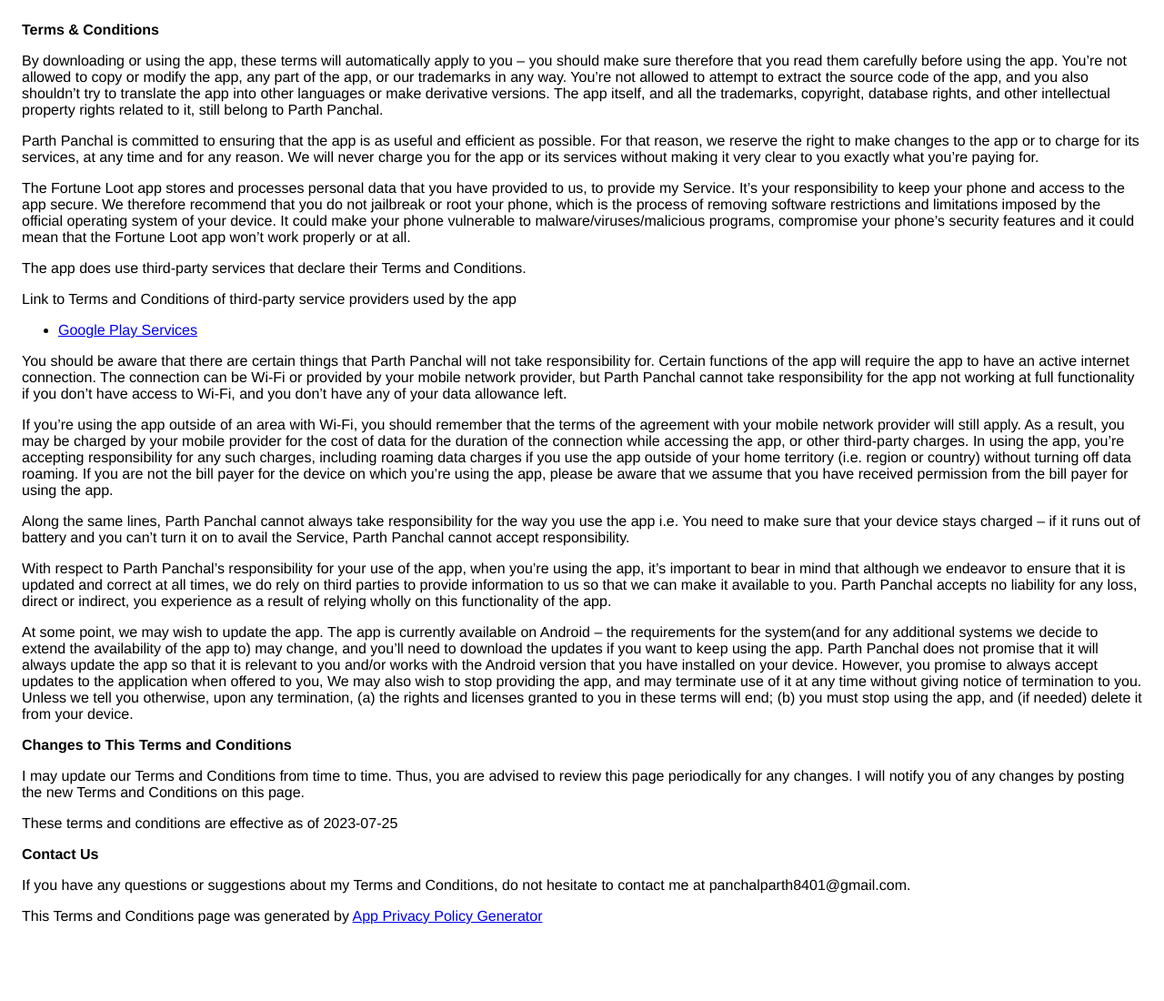
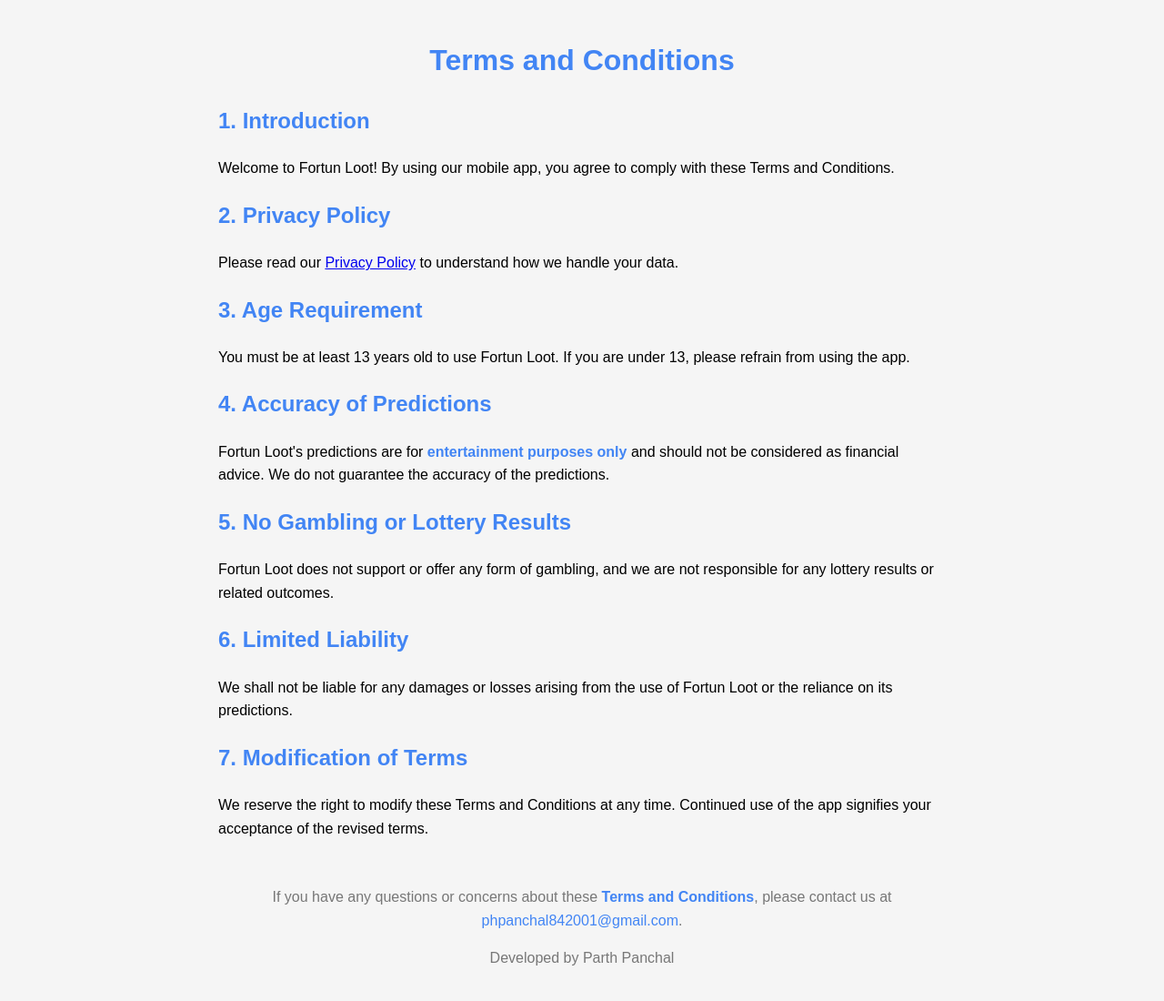
Before and after one commit to hitchhicker007/hh-portfolio, a plain HTML site: page loot/fortune-loot-terms-conditions.html in a window 1280 px wide. Shown: the whole page at 91% size. Before the commit the page ends 1056 px from the top, so only its background shows below. Drawn offline with Linux system fonts and the light colour scheme.

Commit message:
Update fortune-loot-terms-conditions.html

```diff
--- a/loot/fortune-loot-terms-conditions.html
+++ b/loot/fortune-loot-terms-conditions.html
@@ -1,113 +1,63 @@
 <!DOCTYPE html>
 <html>
 <head>
-      <meta charset='utf-8'>
-      <meta name='viewport' content='width=device-width'>
-      <title>Terms &amp; Conditions</title>
-      <style> body { font-family: 'Helvetica Neue', Helvetica, Arial, sans-serif; padding:1em; } </style>
+  <title>Fortun Loot - Terms and Conditions</title>
+  <style>
+    body {
+      font-family: Arial, sans-serif;
+      line-height: 1.6;
+      max-width: 800px;
+      margin: 0 auto;
+      padding: 20px;
+      background-color: #f5f5f5;
+    }
+    h1 {
+      text-align: center;
+      color: #4285F4;
+    }
+    h2 {
+      color: #4285F4;
+    }
+    p {
+      margin-bottom: 15px;
+    }
+    footer {
+      margin-top: 50px;
+      text-align: center;
+      color: #777;
+    }
+    footer a {
+      color: #4285F4;
+      text-decoration: none;
+    }
+    footer a:hover {
+      text-decoration: underline;
+    }
+    .highlight {
+      color: #4285F4;
+      font-weight: bold;
+    }
+  </style>
 </head>
 <body>
-    <strong>Terms &amp; Conditions</strong> <p>
-                  By downloading or using the app, these terms will
-                  automatically apply to you – you should make sure therefore
-                  that you read them carefully before using the app. You’re not
-                  allowed to copy or modify the app, any part of the app, or
-                  our trademarks in any way. You’re not allowed to attempt to
-                  extract the source code of the app, and you also shouldn’t try
-                  to translate the app into other languages or make derivative
-                  versions. The app itself, and all the trademarks, copyright,
-                  database rights, and other intellectual property rights related
-                  to it, still belong to Parth Panchal.
-                </p> <p>
-                  Parth Panchal is committed to ensuring that the app is
-                  as useful and efficient as possible. For that reason, we
-                  reserve the right to make changes to the app or to charge for
-                  its services, at any time and for any reason. We will never
-                  charge you for the app or its services without making it very
-                  clear to you exactly what you’re paying for.
-                </p> <p>
-                  The Fortune Loot app stores and processes personal data that
-                  you have provided to us, to provide my
-                  Service. It’s your responsibility to keep your phone and
-                  access to the app secure. We therefore recommend that you do
-                  not jailbreak or root your phone, which is the process of
-                  removing software restrictions and limitations imposed by the
-                  official operating system of your device. It could make your
-                  phone vulnerable to malware/viruses/malicious programs,
-                  compromise your phone’s security features and it could mean
-                  that the Fortune Loot app won’t work properly or at all.
-                </p> <div><p>
-                    The app does use third-party services that declare their
-                    Terms and Conditions.
-                  </p> <p>
-                    Link to Terms and Conditions of third-party service
-                    providers used by the app
-                  </p> <ul><li><a href="https://policies.google.com/terms" target="_blank" rel="noopener noreferrer">Google Play Services</a></li><!----><!----><!----><!----><!----><!----><!----><!----><!----><!----><!----><!----><!----><!----><!----><!----><!----><!----><!----><!----><!----><!----><!----><!----><!----><!----><!----></ul></div> <p>
-                  You should be aware that there are certain things that
-                  Parth Panchal will not take responsibility for. Certain
-                  functions of the app will require the app to have an active
-                  internet connection. The connection can be Wi-Fi or provided
-                  by your mobile network provider, but Parth Panchal
-                  cannot take responsibility for the app not working at full
-                  functionality if you don’t have access to Wi-Fi, and you don’t
-                  have any of your data allowance left.
-                </p> <p></p> <p>
-                  If you’re using the app outside of an area with Wi-Fi, you
-                  should remember that the terms of the agreement with your
-                  mobile network provider will still apply. As a result, you may
-                  be charged by your mobile provider for the cost of data for
-                  the duration of the connection while accessing the app, or
-                  other third-party charges. In using the app, you’re accepting
-                  responsibility for any such charges, including roaming data
-                  charges if you use the app outside of your home territory
-                  (i.e. region or country) without turning off data roaming. If
-                  you are not the bill payer for the device on which you’re
-                  using the app, please be aware that we assume that you have
-                  received permission from the bill payer for using the app.
-                </p> <p>
-                  Along the same lines, Parth Panchal cannot always take
-                  responsibility for the way you use the app i.e. You need to
-                  make sure that your device stays charged – if it runs out of
-                  battery and you can’t turn it on to avail the Service,
-                  Parth Panchal cannot accept responsibility.
-                </p> <p>
-                  With respect to Parth Panchal’s responsibility for your
-                  use of the app, when you’re using the app, it’s important to
-                  bear in mind that although we endeavor to ensure that it is
-                  updated and correct at all times, we do rely on third parties
-                  to provide information to us so that we can make it available
-                  to you. Parth Panchal accepts no liability for any
-                  loss, direct or indirect, you experience as a result of
-                  relying wholly on this functionality of the app.
-                </p> <p>
-                  At some point, we may wish to update the app. The app is
-                  currently available on Android – the requirements for the
-                  system(and for any additional systems we
-                  decide to extend the availability of the app to) may change,
-                  and you’ll need to download the updates if you want to keep
-                  using the app. Parth Panchal does not promise that it
-                  will always update the app so that it is relevant to you
-                  and/or works with the Android version that you have
-                  installed on your device. However, you promise to always
-                  accept updates to the application when offered to you, We may
-                  also wish to stop providing the app, and may terminate use of
-                  it at any time without giving notice of termination to you.
-                  Unless we tell you otherwise, upon any termination, (a) the
-                  rights and licenses granted to you in these terms will end;
-                  (b) you must stop using the app, and (if needed) delete it
-                  from your device.
-                </p> <p><strong>Changes to This Terms and Conditions</strong></p> <p>
-                  I may update our Terms and Conditions
-                  from time to time. Thus, you are advised to review this page
-                  periodically for any changes. I will
-                  notify you of any changes by posting the new Terms and
-                  Conditions on this page.
-                </p> <p>
-                  These terms and conditions are effective as of 2023-07-25
-                </p> <p><strong>Contact Us</strong></p> <p>
-                  If you have any questions or suggestions about my
-                  Terms and Conditions, do not hesitate to contact me
-                  at panchalparth8401@gmail.com.
-                </p> <p>This Terms and Conditions page was generated by <a href="https://app-privacy-policy-generator.nisrulz.com/" target="_blank" rel="noopener noreferrer">App Privacy Policy Generator</a></p>
+  <h1>Terms and Conditions</h1>
+  <h2>1. Introduction</h2>
+  <p>Welcome to Fortun Loot! By using our mobile app, you agree to comply with these Terms and Conditions.</p>
+  <h2>2. Privacy Policy</h2>
+  <p>Please read our <a href="privacy_policy.html">Privacy Policy</a> to understand how we handle your data.</p>
+  <h2>3. Age Requirement</h2>
+  <p>You must be at least 13 years old to use Fortun Loot. If you are under 13, please refrain from using the app.</p>
+  <h2>4. Accuracy of Predictions</h2>
+  <p>Fortun Loot's predictions are for <span class="highlight">entertainment purposes only</span> and should not be considered as financial advice. We do not guarantee the accuracy of the predictions.</p>
+  <h2>5. No Gambling or Lottery Results</h2>
+  <p>Fortun Loot does not support or offer any form of gambling, and we are not responsible for any lottery results or related outcomes.</p>
+  <h2>6. Limited Liability</h2>
+  <p>We shall not be liable for any damages or losses arising from the use of Fortun Loot or the reliance on its predictions.</p>
+  <h2>7. Modification of Terms</h2>
+  <p>We reserve the right to modify these Terms and Conditions at any time. Continued use of the app signifies your acceptance of the revised terms.</p>
+  <footer>
+    <p>If you have any questions or concerns about these <span class="highlight">Terms and Conditions</span>, please contact us at <a href="mailto:phpanchal842001@gmail.com">phpanchal842001@gmail.com</a>.</p>
+    <p>Developed by Parth Panchal</p>
+  </footer>
 </body>
 </html>
```
Lines whose indentation alone changed are shown as unchanged.
